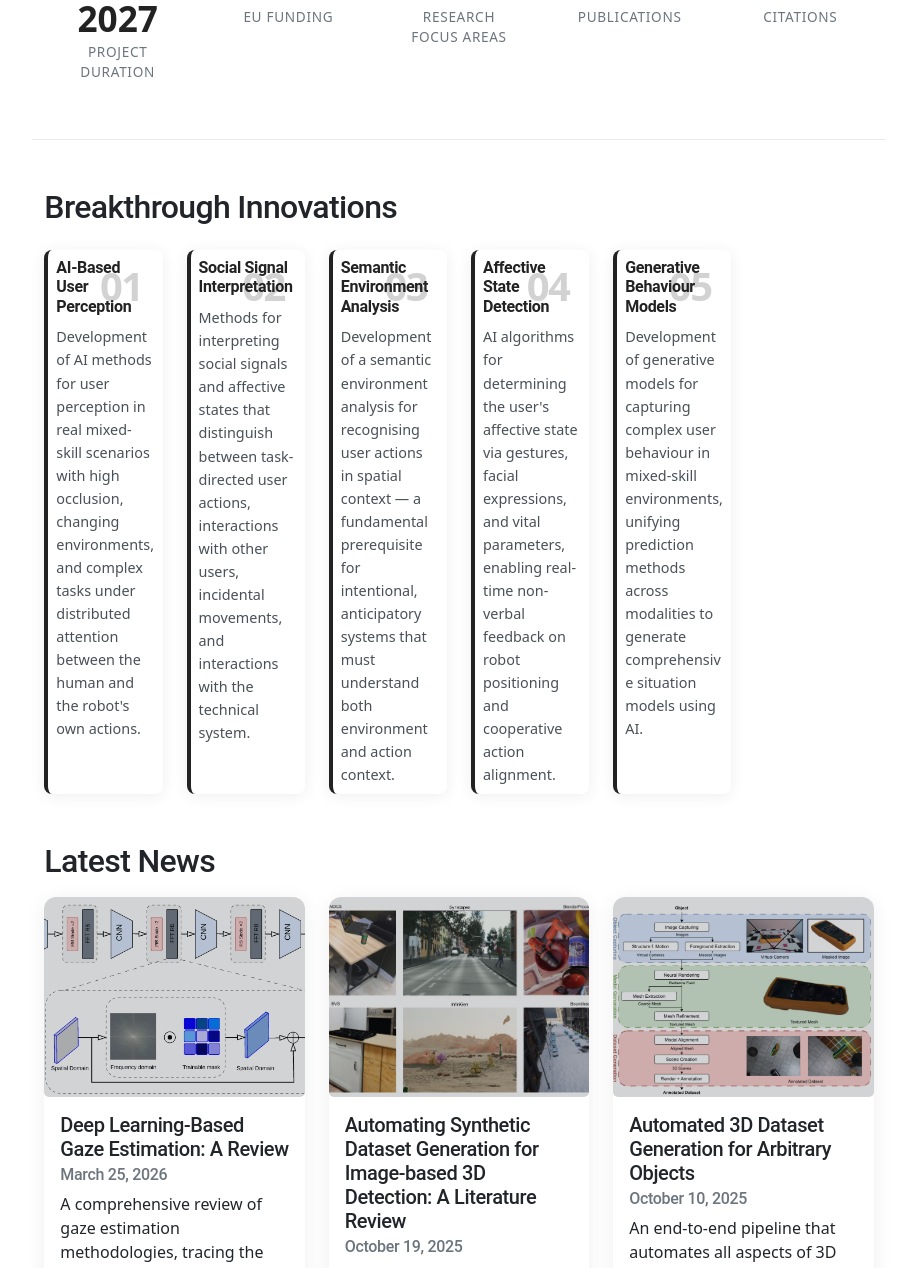
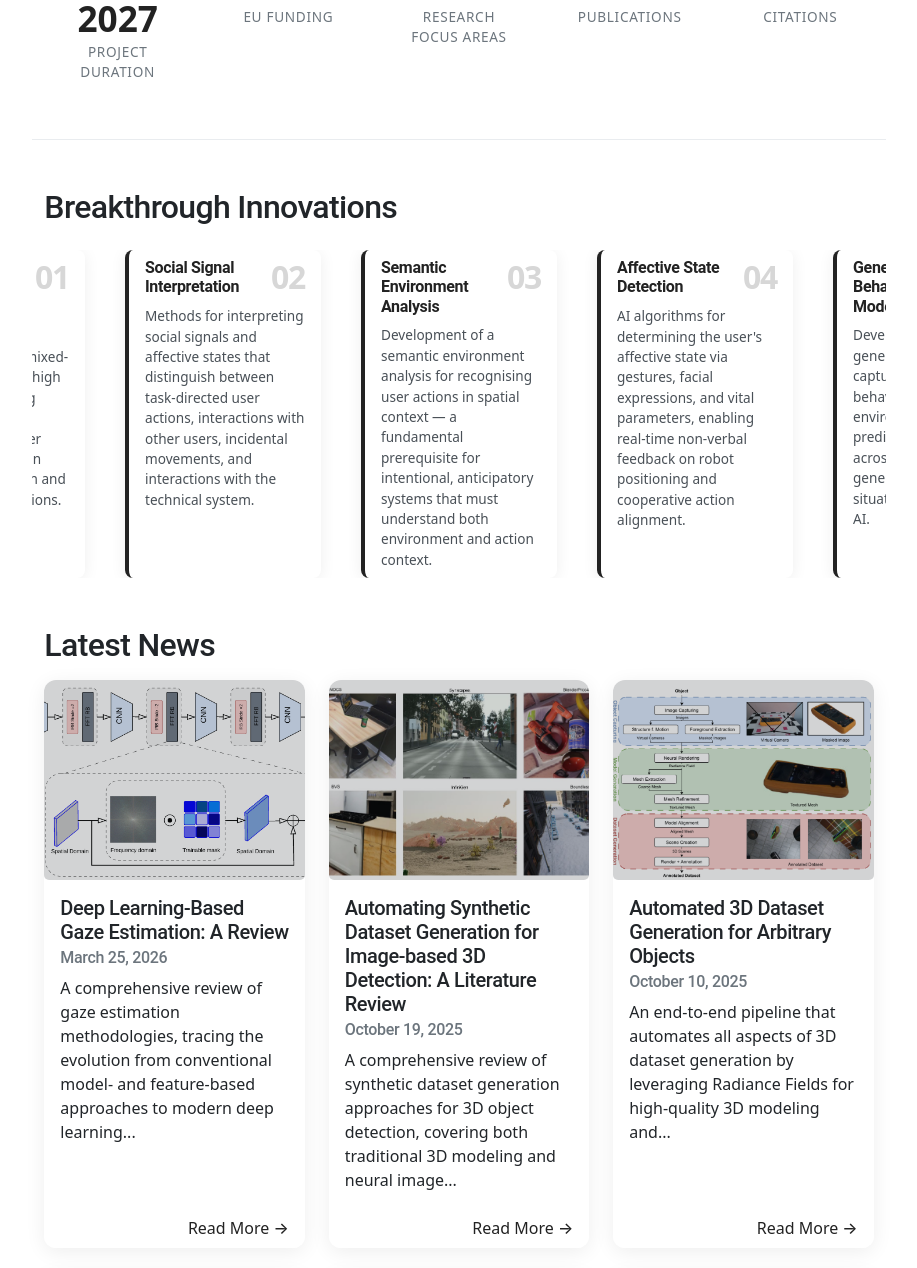
Before and after one commit to ovgu-nit/enabling, a Jekyll site: the page built from pages/home.md, in a window 1280 px wide, cut to the strip 891-2159 px from the top of the page. Shown: the whole strip, without its empty margins (181-1098 px from the left). Built offline with Jekyll 4.4.1, drawn with Linux system fonts in a browser that asks for light colours.

Commit message:
update home

```diff
--- a/_layouts/home.html
+++ b/_layouts/home.html
@@ -77,37 +77,37 @@ remark: See also page.layout == 'home' in head.html and header.html.
 
   <h2 class="mt-5 mb-4">Breakthrough Innovations</h2>
 
-  <div class="row innovations mb-5">
-    <div class="col-6 col-sm-4 col-md-2 mb-3 mb-md-0">
-      <div class="innovation-card p-2 h-100">
+  <div class="row innovations mb-5 d-flex justify-content-center align-items-stretch flex-nowrap overflow-auto" style="gap:1rem;">
+    <div class="col-12 col-sm-6 col-md-4 col-lg-2 flex-shrink-1 d-flex align-items-stretch" style="min-width:220px; max-width:260px;">
+      <div class="innovation-card flex-fill py-2 px-3">
         <div class="innovation-number">01</div>
         <h6 class="innovation-title">AI-Based User Perception</h6>
         <p class="small">Development of AI methods for user perception in real mixed-skill scenarios with high occlusion, changing environments, and complex tasks under distributed attention between the human and the robot's own actions.</p>
       </div>
     </div>
-    <div class="col-6 col-sm-4 col-md-2 mb-3 mb-md-0">
-      <div class="innovation-card p-2 h-100">
+    <div class="col-12 col-sm-6 col-md-4 col-lg-2 flex-shrink-1 d-flex align-items-stretch" style="min-width:220px; max-width:260px;">
+      <div class="innovation-card flex-fill py-2 px-3">
         <div class="innovation-number">02</div>
         <h6 class="innovation-title">Social Signal Interpretation</h6>
         <p class="small">Methods for interpreting social signals and affective states that distinguish between task-directed user actions, interactions with other users, incidental movements, and interactions with the technical system.</p>
       </div>
     </div>
-    <div class="col-6 col-sm-4 col-md-2 mb-3 mb-md-0">
-      <div class="innovation-card p-2 h-100">
+    <div class="col-12 col-sm-6 col-md-4 col-lg-2 flex-shrink-1 d-flex align-items-stretch" style="min-width:220px; max-width:260px;">
+      <div class="innovation-card flex-fill py-2 px-3">
         <div class="innovation-number">03</div>
         <h6 class="innovation-title">Semantic Environment Analysis</h6>
         <p class="small">Development of a semantic environment analysis for recognising user actions in spatial context &mdash; a fundamental prerequisite for intentional, anticipatory systems that must understand both environment and action context.</p>
       </div>
     </div>
-    <div class="col-6 col-sm-4 col-md-2 mb-3 mb-md-0">
-      <div class="innovation-card p-2 h-100">
+    <div class="col-12 col-sm-6 col-md-4 col-lg-2 flex-shrink-1 d-flex align-items-stretch" style="min-width:220px; max-width:260px;">
+      <div class="innovation-card flex-fill py-2 px-3">
         <div class="innovation-number">04</div>
         <h6 class="innovation-title">Affective State Detection</h6>
         <p class="small">AI algorithms for determining the user's affective state via gestures, facial expressions, and vital parameters, enabling real-time non-verbal feedback on robot positioning and cooperative action alignment.</p>
       </div>
     </div>
-    <div class="col-6 col-sm-4 col-md-2 mb-3 mb-md-0">
-      <div class="innovation-card p-2 h-100">
+    <div class="col-12 col-sm-6 col-md-4 col-lg-2 flex-shrink-1 d-flex align-items-stretch" style="min-width:220px; max-width:260px;">
+      <div class="innovation-card flex-fill py-2 px-3">
         <div class="innovation-number">05</div>
         <h6 class="innovation-title">Generative Behaviour Models</h6>
         <p class="small">Development of generative models for capturing complex user behaviour in mixed-skill environments, unifying prediction methods across modalities to generate comprehensive situation models using AI.</p>
--- a/_sass/_custom.scss
+++ b/_sass/_custom.scss
@@ -41,9 +41,14 @@ h1, h2, h3, h4, h5, h6 {
   border-radius: 0.5rem;
   box-shadow: 0 2px 16px rgba(0, 0, 0, 0.07);
   height: 100%;
-  padding: 1.5rem;
+  padding: 1rem 0.75rem 1rem 1.25rem;
   position: relative;
   transition: box-shadow 0.3s ease, transform 0.3s ease;
+  min-width: 180px;
+  max-width: 260px;
+  display: flex;
+  flex-direction: column;
+  justify-content: flex-start;
 
   &:hover {
     box-shadow: 0 8px 28px rgba(0, 0, 0, 0.13);
@@ -52,15 +57,15 @@ h1, h2, h3, h4, h5, h6 {
 
   .innovation-number {
     color: $primary;
-    font-size: 2.5rem;
+    font-size: 2rem;
     font-weight: 900;
     letter-spacing: -0.04em;
     line-height: 1;
     margin-bottom: 0.6rem;
-    opacity: 0.2;
+    opacity: 0.18;
     position: absolute;
-    right: 1.25rem;
-    top: 1rem;
+    right: 1rem;
+    top: 0.7rem;
   }
 
   .innovation-title {
@@ -68,12 +73,13 @@ h1, h2, h3, h4, h5, h6 {
     font-size: 1rem;
     font-weight: 700;
     margin-bottom: 0.6rem;
+    margin-right: 2.5rem;
   }
 
   p {
     color: $gray-700;
-    font-size: 0.9rem;
-    line-height: 1.6;
+    font-size: 0.85rem;
+    line-height: 1.5;
     margin-bottom: 0;
   }
 }
```
